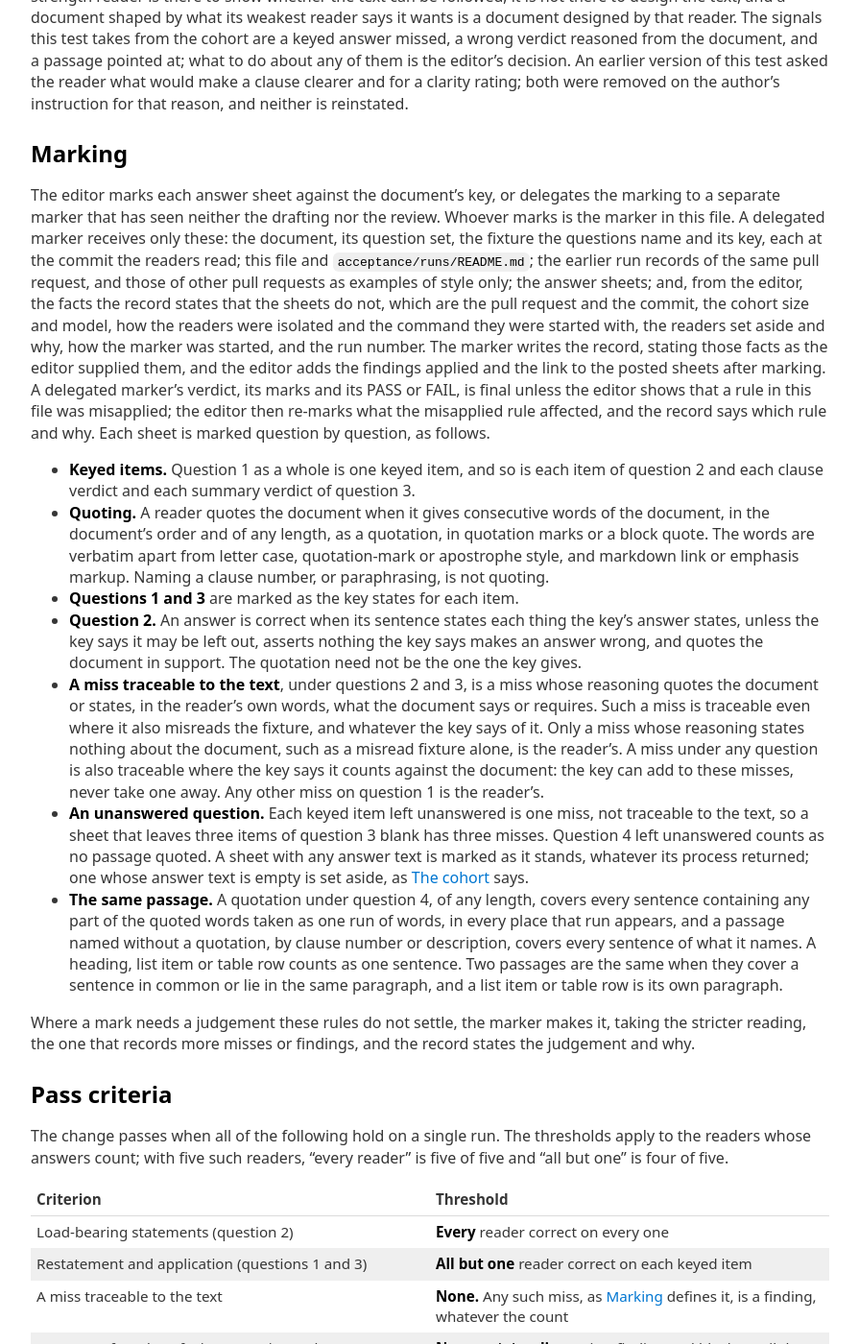
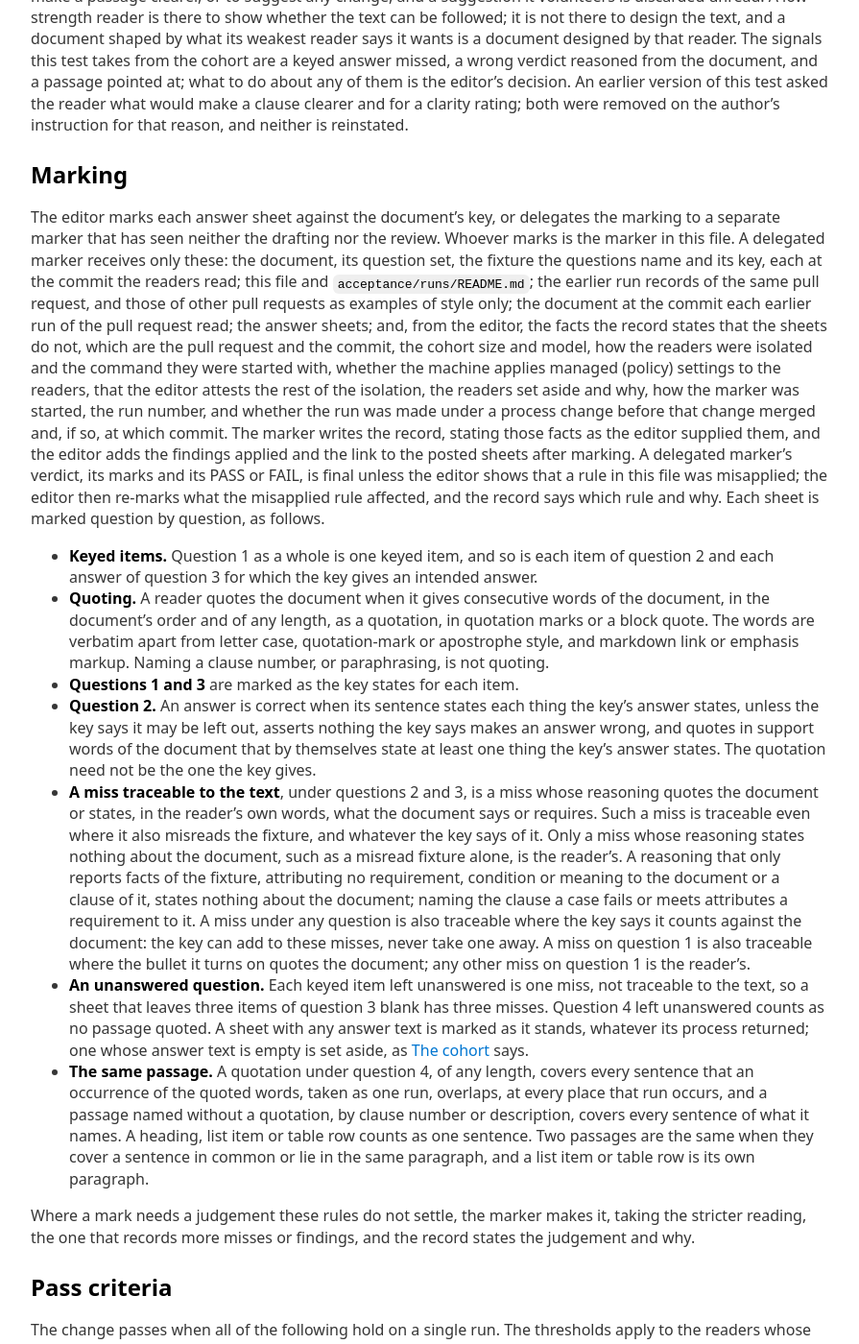
Before and after one commit to Defence-Before-Fix/defence-before-fix.github.io, a Jekyll site: the page built from ACCEPTANCE.md, in a window 1280 px wide and 1400 px high, scrolled down 1888 px. Shown: the whole window at 96% size, without its empty margins (192-1087 px from the left). Built offline with Jekyll 4.4.1, drawn with Linux system fonts in a browser that asks for light colours; our own code applies the rules of GitHub Pages for plain Markdown files; some of the changed text lies outside the part shown.

Commit message:
Acceptance process: apply the editor's rulings on review 4
A question 1 bullet that quotes the document makes its miss traceable;
a reasoning that names the clause a case fails or meets states what the
document requires; a question 2 quotation must itself state part of the
key's answer. The fourth row matches a fresh reader's passage against
the earlier passage's paragraph as it reads after the change, the record
quotes confusing passages verbatim, and a delegated marker gets the
earlier runs' documents and the three facts it was missing. An edited
comment voids only a run not already failed, before merge. A process
change applies to runs after it merges, or to earlier runs made under it
at a named commit. A set-aside reader's traceable miss fails the run.
The keys count passages named, not only quoted; every keyed answer of
question 3 is a keyed item; "the same passage" covers the sentences an
occurrence of the whole quotation overlaps.

Co-Authored-By: Claude Opus 5.5 <noreply@anthropic.com>

```diff
--- a/ACCEPTANCE.md
+++ b/ACCEPTANCE.md
@@ -30,7 +30,8 @@ test is run with a low-strength model so that clarity is measured at the floor,
   count; no reader is set aside for any other cause, and the record shows the cause. If any
   reader is set aside, the run is void and a fresh cohort runs, unless the readers whose answers
   count already fail a criterion, when the run fails; a run never passes with a reader set
-  aside. A void run takes a run number, has a record and posted sheets like any other, and
+  aside. A set-aside reader's sheet is still marked, and a miss traceable to the text in it fails
+  the run. A void run takes a run number, has a record and posted sheets like any other, and
   counts towards the number of runs.
 
 - Each reader receives **only its packet**: the document's question set, the changed document
@@ -96,17 +97,21 @@ separate marker that has seen neither the drafting nor the review. Whoever marks
 in this file. A delegated marker receives only these: the document, its question set, the
 fixture the questions name and its key, each at the commit the readers read; this file and
 `acceptance/runs/README.md`; the earlier run records of the same pull request, and those of
-other pull requests as examples of style only; the answer sheets; and, from the editor, the
-facts the record states that the sheets do not, which are the pull request and the commit, the
-cohort size and model, how the readers were isolated and the command they were started with, the
-readers set aside and why, how the marker was started, and the run number. The marker writes the record, stating those facts as the editor supplied them, and the
-editor adds the findings applied and the link to the posted sheets after marking. A delegated
-marker's verdict, its marks and its PASS or FAIL, is final unless the editor shows that a rule
-in this file was misapplied; the editor then re-marks what the misapplied rule affected, and the
-record says which rule and why. Each sheet is marked question by question, as follows.
+other pull requests as examples of style only; the document at the commit each earlier run of
+the pull request read; the answer sheets; and, from the editor, the facts the record states that
+the sheets do not, which are the pull request and the commit, the cohort size and model, how the
+readers were isolated and the command they were started with, whether the machine applies
+managed (policy) settings to the readers, that the editor attests the rest of the isolation, the
+readers set aside and why, how the marker was started, the run number, and whether the run was
+made under a process change before that change merged and, if so, at which commit. The marker
+writes the record, stating those facts as the editor supplied them, and the editor adds the
+findings applied and the link to the posted sheets after marking. A delegated marker's verdict,
+its marks and its PASS or FAIL, is final unless the editor shows that a rule in this file was
+misapplied; the editor then re-marks what the misapplied rule affected, and the record says
+which rule and why. Each sheet is marked question by question, as follows.
 
 - **Keyed items.** Question 1 as a whole is one keyed item, and so is each item of question 2
-  and each clause verdict and each summary verdict of question 3.
+  and each answer of question 3 for which the key gives an intended answer.
 - **Quoting.** A reader quotes the document when it gives consecutive words of the document, in
   the document's order and of any length, as a quotation, in quotation marks or a block quote.
   The words are verbatim apart from letter case, quotation-mark or apostrophe style, and markdown
@@ -114,24 +119,27 @@ record says which rule and why. Each sheet is marked question by question, as fo
 - **Questions 1 and 3** are marked as the key states for each item.
 - **Question 2.** An answer is correct when its sentence states each thing the key's answer
   states, unless the key says it may be left out, asserts nothing the key says makes an answer
-  wrong, and quotes the document in support. The quotation need not be the one the key gives.
+  wrong, and quotes in support words of the document that by themselves state at least one
+  thing the key's answer states. The quotation need not be the one the key gives.
 - **A miss traceable to the text**, under questions 2 and 3, is a miss whose reasoning quotes the
   document or states, in the reader's own words, what the document says or requires. Such a miss
   is traceable even where it also misreads the fixture, and whatever the key says of it. Only a
   miss whose reasoning states nothing about the document, such as a misread fixture alone, is the
-  reader's. A miss under any question is also traceable where the key says it counts against the
-  document: the key can add to these misses, never take one away. Any other miss on question 1
-  is the reader's.
+  reader's. A reasoning that only reports facts of the fixture, attributing no requirement,
+  condition or meaning to the document or a clause of it, states nothing about the document;
+  naming the clause a case fails or meets attributes a requirement to it. A miss under any
+  question is also traceable where the key says it counts against the document: the key can add
+  to these misses, never take one away. A miss on question 1 is also traceable where the bullet
+  it turns on quotes the document; any other miss on question 1 is the reader's.
 - **An unanswered question.** Each keyed item left unanswered is one miss, not traceable to the
   text, so a sheet that leaves three items of question 3 blank has three misses. Question 4 left
   unanswered counts as no passage quoted. A sheet with any answer text is marked as it stands,
   whatever its process returned; one whose answer text is empty is set aside, as
   [The cohort](#the-cohort) says.
-- **The same passage.** A quotation under question 4, of any length, covers every sentence
-  containing any part of the quoted words taken as one run of words, in every place that run
-  appears, and a passage named without a quotation, by clause number or description, covers
-  every sentence of what it names. A heading,
-  list item or table row counts as one sentence. Two passages are the same when they cover a
+- **The same passage.** A quotation under question 4, of any length, covers every sentence that
+  an occurrence of the quoted words, taken as one run, overlaps, at every place that run occurs,
+  and a passage named without a quotation, by clause number or description, covers every
+  sentence of what it names. A heading, list item or table row counts as one sentence. Two passages are the same when they cover a
   sentence in common or lie in the same paragraph, and a list item or table row is its own
   paragraph.
 
@@ -145,13 +153,13 @@ The change passes when all of the following hold on a single run. The thresholds
 readers whose answers count; with five such readers, "every reader" is five of five and "all but
 one" is four of five.
 
-| Criterion                                              | Threshold                                                                                                                                                                                                                                                   |
-| ------------------------------------------------------ | ----------------------------------------------------------------------------------------------------------------------------------------------------------------------------------------------------------------------------------------------------------- |
-| Load-bearing statements (question 2)                   | **Every** reader correct on every one                                                                                                                                                                                                                       |
-| Restatement and application (questions 1 and 3)        | **All but one** reader correct on each keyed item                                                                                                                                                                                                           |
-| A miss traceable to the text                           | **None.** Any such miss, as [Marking](#marking) defines it, is a finding, whatever the count                                                                                                                                                                |
-| A passage found confusing (question 4), by two or more | **None outstanding.** It is a finding and blocks until the text is changed and a fresh cohort no longer names it: no reader of the fresh cohort names a passage of the changed text that is the same as it, as [Marking](#marking) defines the same passage |
-| Anything else from one reader only                     | Recorded; applied at the editor's discretion; does not block                                                                                                                                                                                                |
+| Criterion                                              | Threshold                                                                                                                                                                                                                                                                                                                  |
+| ------------------------------------------------------ | -------------------------------------------------------------------------------------------------------------------------------------------------------------------------------------------------------------------------------------------------------------------------------------------------------------------------- |
+| Load-bearing statements (question 2)                   | **Every** reader correct on every one                                                                                                                                                                                                                                                                                      |
+| Restatement and application (questions 1 and 3)        | **All but one** reader correct on each keyed item                                                                                                                                                                                                                                                                          |
+| A miss traceable to the text                           | **None.** Any such miss, as [Marking](#marking) defines it, is a finding, whatever the count                                                                                                                                                                                                                               |
+| A passage found confusing (question 4), by two or more | **None outstanding.** It is a finding and blocks until the text is changed and a fresh cohort no longer names it: no reader of the fresh cohort names a passage that covers a sentence of the paragraph the earlier passage lay in, as that paragraph reads in the changed document, or a sentence the change kept from it |
+| Anything else from one reader only                     | Recorded; applied at the editor's discretion; does not block                                                                                                                                                                                                                                                               |
 
 Every row must hold, and the last covers only what none of the others catches. The first, third
 and fourth rows block on what a single reader, or for the fourth two readers, did, and the second
@@ -203,10 +211,10 @@ readers were isolated and the command they were started with, whether the machin
 managed (policy) settings to the readers, that the editor attests the rest of the isolation, the
 readers set aside and the cause, the run number in that pull request, counting void runs, who
 marked and, for a delegated marker, how it was started, the marks per reader per question, any
-judgement made in marking, on a re-mark which rule and why, the passages quoted as confusing and
-by how many readers, the findings applied, whether it was made under a process change before
-that change merged, whether it passed, and a link to the answer sheets. The answer sheets are
-not kept in this repository: every reader's sheet, which is its whole output as its process
+judgement made in marking, on a re-mark which rule and why, the passages quoted as confusing,
+each with the words quoted, verbatim, and its clause, and by how many readers, the findings
+applied, whether it was made under a process change before that change merged and, if so, at
+which commit, whether it passed, and a link to the answer sheets. The answer sheets are not kept in this repository: every reader's sheet, which is its whole output as its process
 returned it (the JSON, where the command asks for JSON), with a set-aside reader's marked as set
 aside, and the instruction a delegated marker was given, which is its task prompt and the agent
 definition it ran under, are posted in one or more comments on the pull request, each linked
@@ -214,8 +222,9 @@ from the record, so that an owner can check the marks. The comments also hold th
 every reader received and the command and the form of the working directory the readers were
 started in; a sheet cannot show how its process was started, which is why the editor attests the
 rest of the isolation. The comments are never edited, hidden or deleted after posting; if one
-is, the run is void and a fresh cohort runs. The changelog line for the change names the file. CI refuses a specification change whose pull
-request adds no run file; it checks for at least one, and a pull request that changes two
+is before the change merges, the run is void and a fresh cohort runs, unless the run had already
+failed, when it stays failed. The changelog line for the change names the file. CI refuses a
+specification change whose pull request adds no run file; it checks for at least one, and a pull request that changes two
 documents adds a run for each.
 
 Each published version's changelog entry carries the lines of the changes it contains, so a
@@ -232,10 +241,10 @@ a change to this process. They are not specifications, and a change to them is n
 cohort: the cohort measures whether a low-strength reader can follow a specification, and the
 process is followed by the editor. Such a change names the runs or the case that showed the need
 for it, and goes through steps 1, 3 and 6 of `CONTRIBUTING.md`, with no scope, key or cohort
-step; its review reads every process file it changes. It names the run number it applies from;
-a run under it made before it merges follows all of it, never part, and its record says so. It
-is recorded by a line added at
-the top of [acceptance/CHANGES.md](acceptance/CHANGES.md), naming its pull request, not in the
+step; its review reads every process file it changes. It applies to every run made after it
+merges; a run made before then may be made under it, follows all of it at a named commit, never
+part, and its record says so and names that commit. It is recorded by a line added at the top
+of [acceptance/CHANGES.md](acceptance/CHANGES.md), naming its pull request, not in the
 changelog, which is for the three specifications. It is bound by
 [the section on the bar](#the-bar-only-moves-up): it may raise a criterion, never relax one. A
 change to a question set, key or fixture is not a change to this process; `acceptance/README.md`
```
Also changed, not shown: acceptance/CHANGES.md (+13 -10 lines), acceptance/detector/KEY.md (+4 -4 lines), acceptance/method/KEY.md (+4 -4 lines), acceptance/runs/README.md (+3 -2 lines), acceptance/toolchain/KEY.md (+4 -4 lines).
